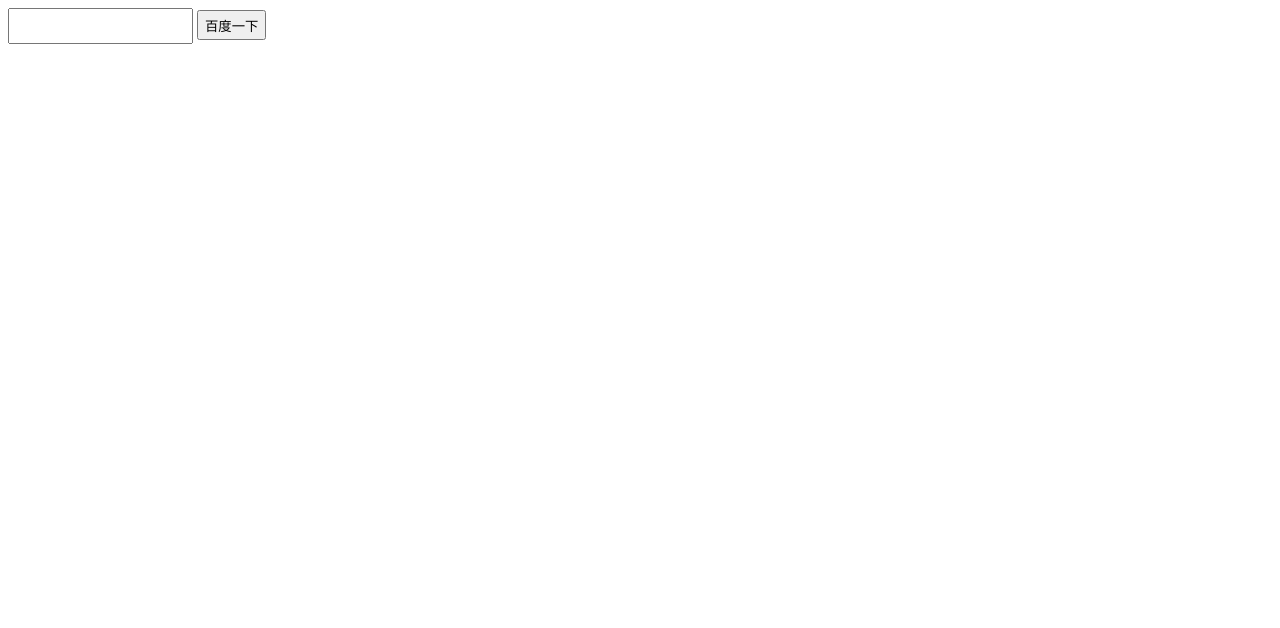
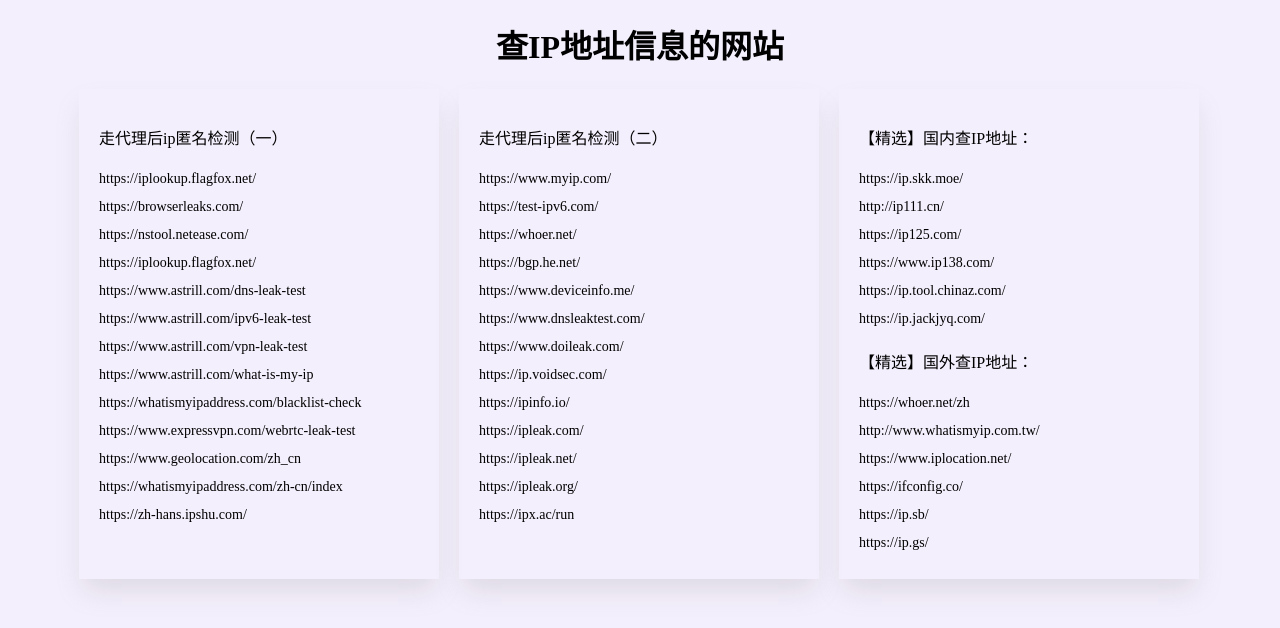
Before and after one commit to yuelord/yuelord.github.com, a plain HTML site: page index.html in a window 1280 px wide. Drawn offline with Linux system fonts and the light colour scheme.

Commit message:
Update index.html
重写网页

```diff
--- a/index.html
+++ b/index.html
@@ -3,19 +3,99 @@
 <head>
   <meta charset="UTF-8">
   <meta http-equiv="X-UA-Compatible" content="IE=edge">
-  <meta name="viewport" content="width=
-  , initial-scale=1.0">
-  <title>Document</title>
+  <meta name="viewport" content="width=device-width, initial-scale=1.0">
+  <title>查IP地址信息的网站</title>
   <style>
-    input,button{
-      height: 30px;
+    body{
+      background-color: #F4EFFC;
+      height: 700px;
+    }
+    .box{
+      width: 1142px;
+      margin: 0 auto;
+    }
+    a{
+      display: block;
+      font-size: 14px;
+      line-height: 2em;
+      text-decoration: none;
+      color: black;
+    }
+    a:hover{
+      text-decoration: underline;
+    }
+    h1{
+      text-align: center;
+    }
+    .left{
+      float: left;
+      width: 320px;
+      height: 450px;
+      padding: 20px;
+      margin: 0 10px;
+      box-shadow: 0px 15px 25px -4px rgba(150, 150, 150, 0.24);
+    }
+    .right{
+      float: left;
+      width: 320px;
+      height: 450px;
+      padding: 20px;
+      margin: 0 10px;
+      box-shadow: 0px 15px 25px -4px rgba(150, 150, 150, 0.24);
     }
   </style>
 </head>
 <body>
-  <form action="https://www.baidu.com/s?ie=utf-8&">
-    <input type="text" name="wd">
-    <button type="submit" name="">百度一下</button>
-  </form>
+  <div class="box">
+    <h1>查IP地址信息的网站</h1>
+    <div class="left">
+      <p>走代理后ip匿名检测（一）</p>
+      <a href="https://iplookup.flagfox.net/" target="_blank">https://iplookup.flagfox.net/</a>
+      <a href="https://browserleaks.com/" target="_blank">https://browserleaks.com/</a>
+      <a href="https://nstool.netease.com/" target="_blank">https://nstool.netease.com/</a>
+      <a href="https://iplookup.flagfox.net/" target="_blank">https://iplookup.flagfox.net/</a>
+      <a href="https://www.astrill.com/dns-leak-test" target="_blank">https://www.astrill.com/dns-leak-test</a>
+      <a href="https://www.astrill.com/ipv6-leak-test" target="_blank">https://www.astrill.com/ipv6-leak-test</a>
+      <a href="https://www.astrill.com/vpn-leak-test" target="_blank">https://www.astrill.com/vpn-leak-test</a>
+      <a href="https://www.astrill.com/what-is-my-ip" target="_blank">https://www.astrill.com/what-is-my-ip</a>
+      <a href="https://whatismyipaddress.com/blacklist-check" target="_blank">https://whatismyipaddress.com/blacklist-check</a>
+      <a href="https://www.expressvpn.com/webrtc-leak-test" target="_blank">https://www.expressvpn.com/webrtc-leak-test</a>
+      <a href="https://www.geolocation.com/zh_cn" target="_blank">https://www.geolocation.com/zh_cn</a>
+      <a href="https://whatismyipaddress.com/zh-cn/index" target="_blank">https://whatismyipaddress.com/zh-cn/index</a>
+      <a href="https://zh-hans.ipshu.com/" target="_blank">https://zh-hans.ipshu.com/</a>
+    </div>
+    <div class="left">
+      <p>走代理后ip匿名检测（二）</p>
+      <a href="https://www.myip.com/" target="_blank">https://www.myip.com/</a>
+      <a href="https://test-ipv6.com/" target="_blank">https://test-ipv6.com/</a>
+      <a href="https://whoer.net/" target="_blank">https://whoer.net/</a>
+      <a href="https://bgp.he.net/" target="_blank">https://bgp.he.net/</a>
+      <a href="https://www.deviceinfo.me/" target="_blank">https://www.deviceinfo.me/</a>
+      <a href="https://www.dnsleaktest.com/" target="_blank">https://www.dnsleaktest.com/</a>
+      <a href="https://www.doileak.com/" target="_blank">https://www.doileak.com/</a>
+      <a href="https://ip.voidsec.com/" target="_blank">https://ip.voidsec.com/</a>
+      <a href="https://ipinfo.io/" target="_blank">https://ipinfo.io/</a>
+      <a href="https://ipleak.com/" target="_blank">https://ipleak.com/</a>
+      <a href="https://ipleak.net/" target="_blank">https://ipleak.net/</a>
+      <a href="https://ipleak.org/" target="_blank">https://ipleak.org/</a>
+      <a href="https://ipx.ac/run" target="_blank">https://ipx.ac/run</a>
+    </div>
+    <div class="right">
+      <p>【精选】国内查IP地址：</p>
+      <a href="https://ip.skk.moe/" target="_blank">https://ip.skk.moe/</a>
+      <a href="http://ip111.cn/" target="_blank">http://ip111.cn/</a>
+      <a href="https://ip125.com/" target="_blank">https://ip125.com/</a>
+      <a href="https://www.ip138.com/" target="_blank">https://www.ip138.com/</a>
+      <a href="https://ip.tool.chinaz.com/" target="_blank">https://ip.tool.chinaz.com/</a>
+      <a href="https://ip.jackjyq.com/" target="_blank">https://ip.jackjyq.com/</a>
+      <p>【精选】国外查IP地址：</p>
+      <a href="https://whoer.net/zh" target="_blank">https://whoer.net/zh</a>
+      <a href="http://www.whatismyip.com.tw/" target="_blank">http://www.whatismyip.com.tw/</a>
+      <a href="https://www.iplocation.net/" target="_blank">https://www.iplocation.net/</a>
+      <a href="https://ifconfig.co/" target="_blank">https://ifconfig.co/</a>
+      <a href="https://ip.sb/" target="_blank">https://ip.sb/</a>
+      <a href="https://ip.gs/" target="_blank">https://ip.gs/</a>
+    </div>
+  </div>
 </body>
 </html>
```
